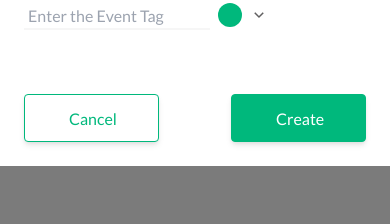
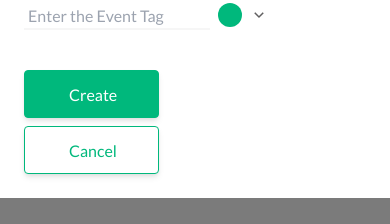
Before and after one commit to HenryNwankwo/calendar-app, a React (Create React App) app: page / in a window 390 px wide. Both pictures are taken after a click on the icon 357 px from the left and 35 px from the top of the page. Shown: the part 462-686 px from the top of the page. Built offline with nearby package versions, Linux system fonts and the light colour scheme.

Commit message:
Adjusted the mobile responsiveness of the add event modal form

```diff
--- a/src/components/AddEvent.js
+++ b/src/components/AddEvent.js
@@ -236,7 +236,7 @@ function AddEvent() {
 
                 {/* Time zone group */}
                 <div className='flex relative mt-6 md:mt-0 w-5/12 md:w-3/12 flex-col'>
-                  <p className='text-sm font-semibold text-gray-800'>
+                  <p className='text-sm font-semibold text-gray-800 mt-0'>
                     Timezone
                   </p>
                   <Select
@@ -397,9 +397,9 @@ function AddEvent() {
                 </div>
               </div>
               {/* Cancel and create event button groups */}
-              <div className='flex justify-between mb-6 mt-16'>
+              <div className='flex justify-between mb-6 mt-10 md:mt-16 flex-col-reverse md:flex-row '>
                 <CustomButton
-                  allClasses='border-1 bg-white text-primary-color text-bg-primary-color text-sm px-11 hoverOnGreen-2 hover:border-light-green shadow-md'
+                  allClasses='border-1 bg-white text-primary-color text-bg-primary-color text-sm px-11 hoverOnGreen-2 hover:border-light-green shadow-md mt-2 md:mt-0'
                   textValue='Cancel'
                   onClick={() => setIsAddEventOpen(false)}
                 />
@@ -442,7 +442,7 @@ function AddEvent() {
               {/* Does not Repeat group */}
 
               <DoNotRepeatGroup inputLabelClass='md:right-17'></DoNotRepeatGroup>
-              {/* Cancel and create event button groups */}
+              {/* Save Reminder button group */}
               <div className='flex justify-end mb-6 mt-16'>
                 <CustomButton
                   allClasses='border-1 bg-primary-color text-white text-sm px-11 hoverOnGreen hover:border-green-100 shadow-md hover:cursor-pointer'
```
